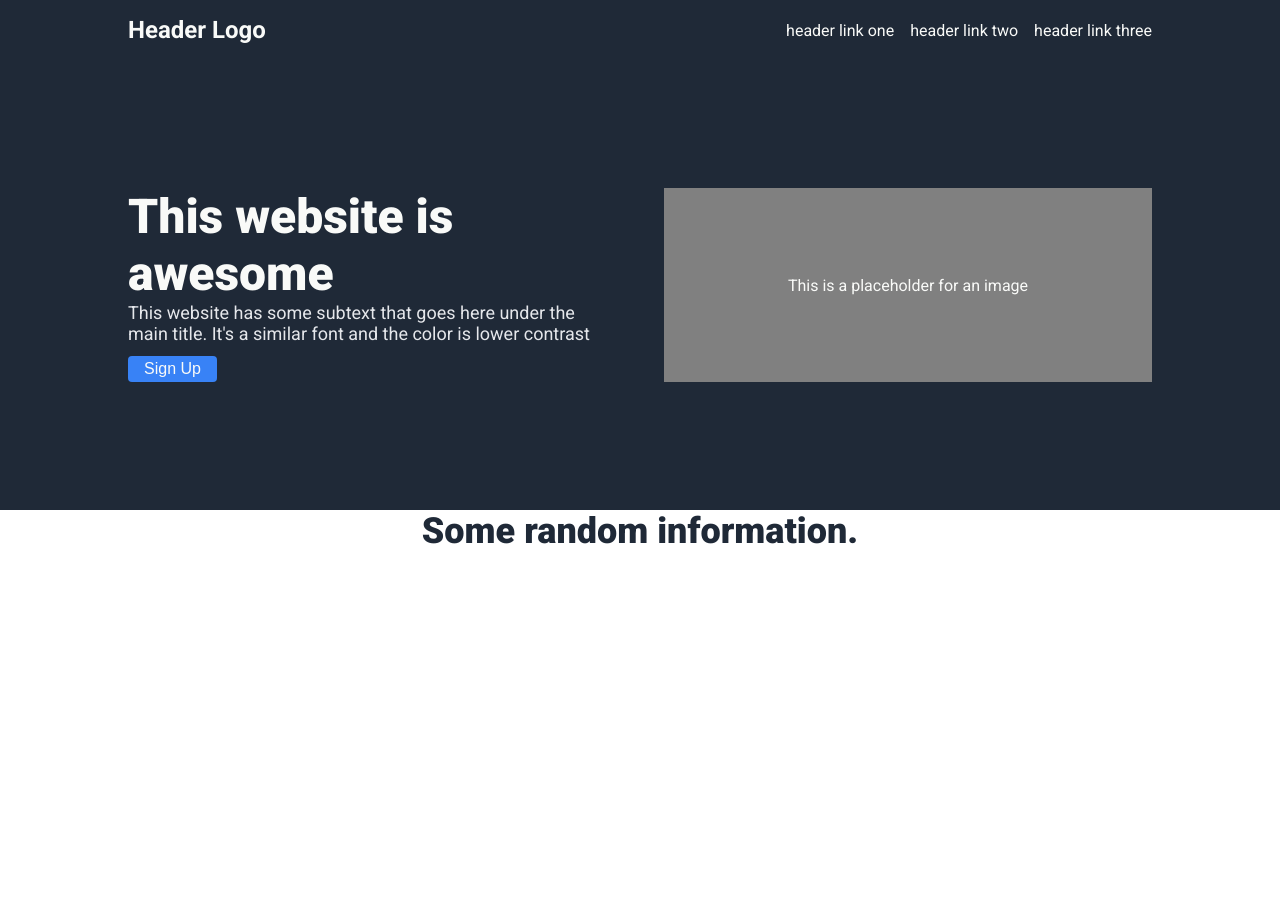
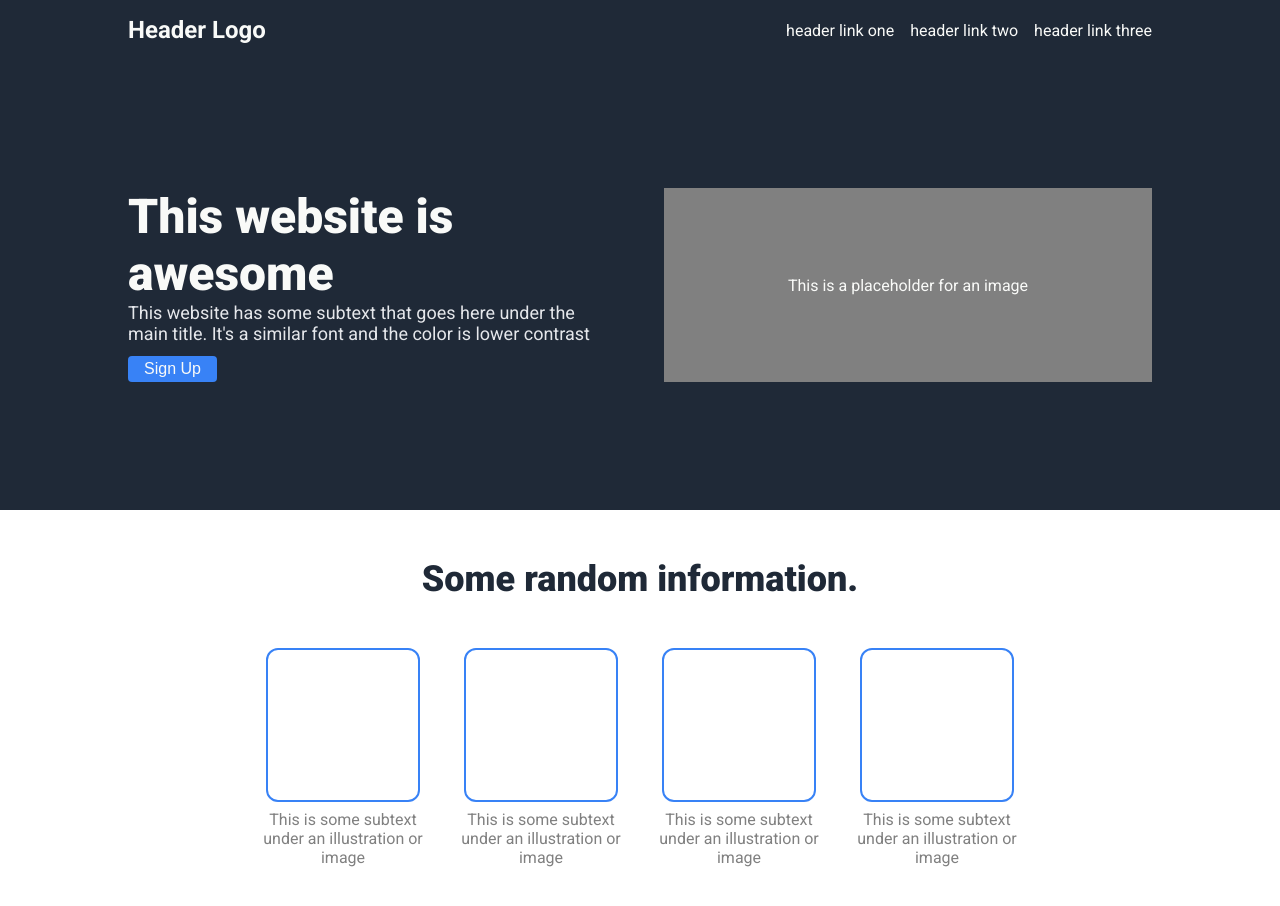
Before and after one commit to Eziones/odin-landing-page, a plain HTML site: page index.html in a window 1280 px wide. Before the commit the page ends 800 px from the top, so only its background shows below. Drawn offline with Linux system fonts and the light colour scheme.

Commit message:
Info section done.
Made the info section with some tweaks on paddings and margins

```diff
--- a/index.html
+++ b/index.html
@@ -38,19 +38,19 @@
     <div class="info-container">
       <div class="info">
         <div class="square"></div>
-        <div class="text"></div>
+        <div class="text">This is some subtext under an illustration or image</div>
       </div>
       <div class="info">
         <div class="square"></div>
-        <div class="text"></div>
+        <div class="text">This is some subtext under an illustration or image</div>
       </div>
       <div class="info">
         <div class="square"></div>
-        <div class="text"></div>
+        <div class="text">This is some subtext under an illustration or image</div>
       </div>
       <div class="info">
         <div class="square"></div>
-        <div class="text"></div>
+        <div class="text">This is some subtext under an illustration or image</div>
       </div>
     </div>
   </div>
--- a/styles.css
+++ b/styles.css
@@ -69,13 +69,13 @@ body, h1, h2, ul, p {
   font-size: 16px;
 }
 
-.informations, .quote, .call {
-
+.informations, .quote {
+  padding: 128px 20%;
 }
 
 .informations {
   text-align: center;
-
+  padding-top: 48px;
 }
 
 .informations h2 {
@@ -83,3 +83,28 @@ body, h1, h2, ul, p {
   color: #1F2937;
   font-weight: 900;
 }
+
+.info-container {
+  display: flex;
+  gap: 24px;
+  justify-content: center;
+  margin-top: 48px;
+}
+
+.info {
+  text-align: center;
+}
+
+.square {
+  border: 2px #3882F6 solid;
+  width: 150px;
+  height: 150px;
+  border-radius: 12px;
+  margin: 0 auto;
+  margin-bottom: 8px;
+}
+
+.text {
+  text-align: center;
+  color: gray;
+}
```
